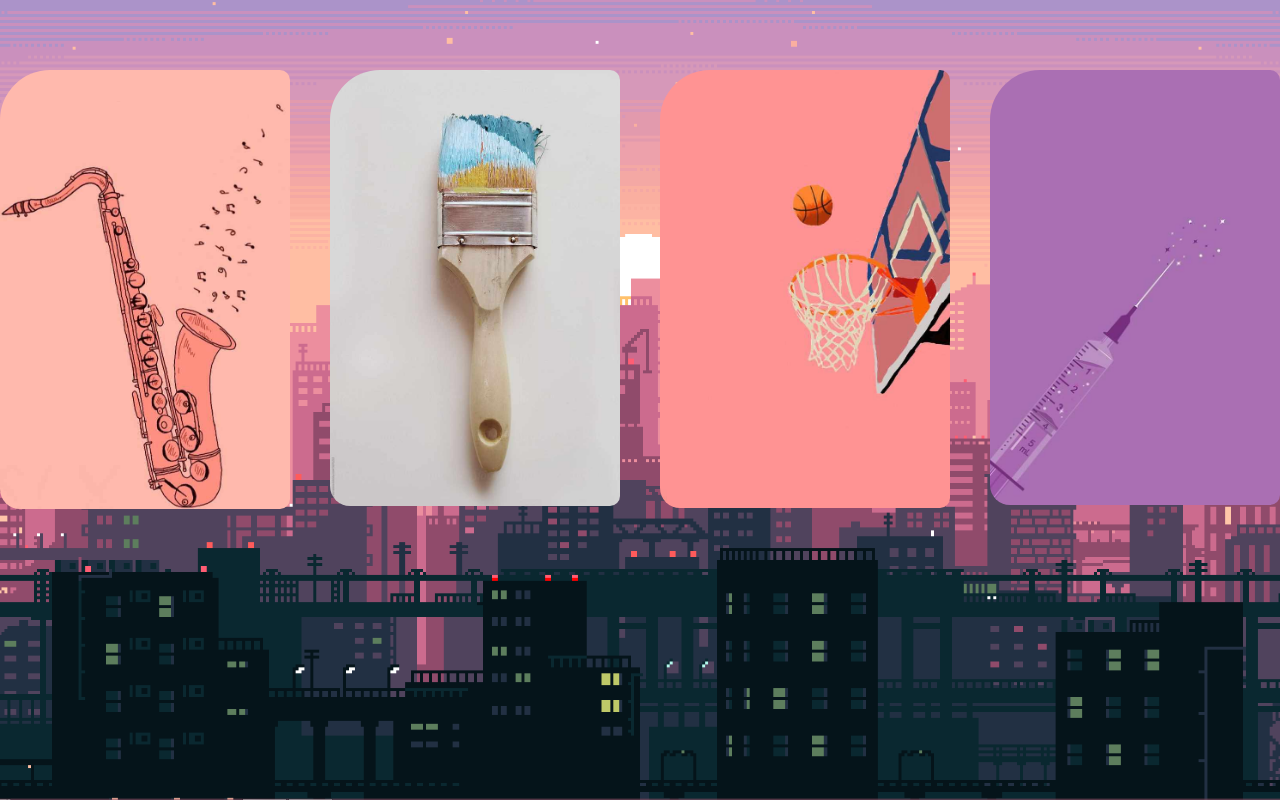
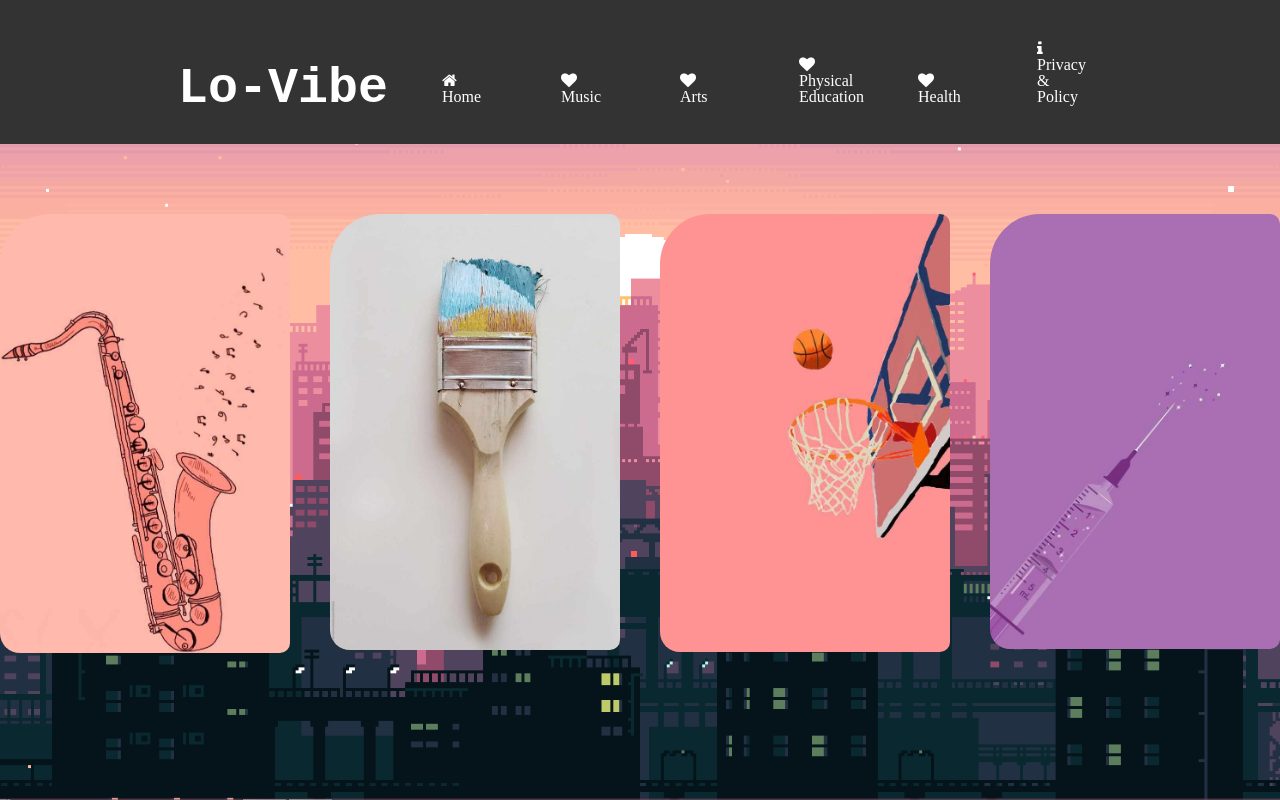
Before and after one commit to Jeruzel31/Lo-Vibes, a plain HTML site: page index.html in a window 1280 px wide. Drawn offline with Linux system fonts and the light colour scheme.

Commit message:
Add files via upload

```diff
--- a/index.html
+++ b/index.html
@@ -18,6 +18,69 @@ background-size: cover;
 background-attachment: fixed;
 }
 </style>
+
+<head>
+  <style>
+
+ul {
+  list-style-type: none;
+  margin: 0;
+  padding: 0;
+  overflow: hidden;
+  background-color: #333;
+  text-align: center;
+}
+
+li {
+  display: inline-block;
+  margin-right: 15px;
+}
+
+
+li a {
+  display: block;
+  color: white;
+  text-align: center;
+  padding: 40px 50px;
+  text-decoration: none;
+}
+
+
+li a:hover:not(.active) {
+  background-color: #111;
+}
+
+
+.active {
+  background-color: white;
+  color: black;
+}
+
+
+b {
+  font-size: 50px;
+  font-family: 'Courier New', Courier, monospace;
+  font-style: normal;
+  color: white;
+  text-align: center;
+}
+
+
+  </style>
+  </head>
+<body>
+  <ul>
+  <b> Lo-Vibe</b>
+          <li><a href="./index.html" class="fa fa-fw fa-home"> Home</a></li>
+          <li><a href="./lovecore - a 1 (m).html" class="fa fa-fw fa-heart"> Music</a></li>
+          <li><a href="./lovecore - a 2 (a).html" class="fa fa-fw fa-heart"> Arts</a></li>
+          <li><a href="./lovecore - a 3 (pe).html" class="fa fa-fw fa-heart"> Physical Education</a></li>
+          <li><a href="./lovecore - a 4 (h).html" class="fa fa-fw fa-heart"> Health</a></li>
+          <li><a href="./Privacy & policy.html" class="fa fa-fw fa-info"> Privacy & Policy</a></li>
+</ul>
+</body>
+
+
 
 <body>
 <link rel="stylesheet" href="https://cdnjs.cloudflare.com/ajax/libs/font-awesome/4.7.0/css/font-awesome.min.css">
```
